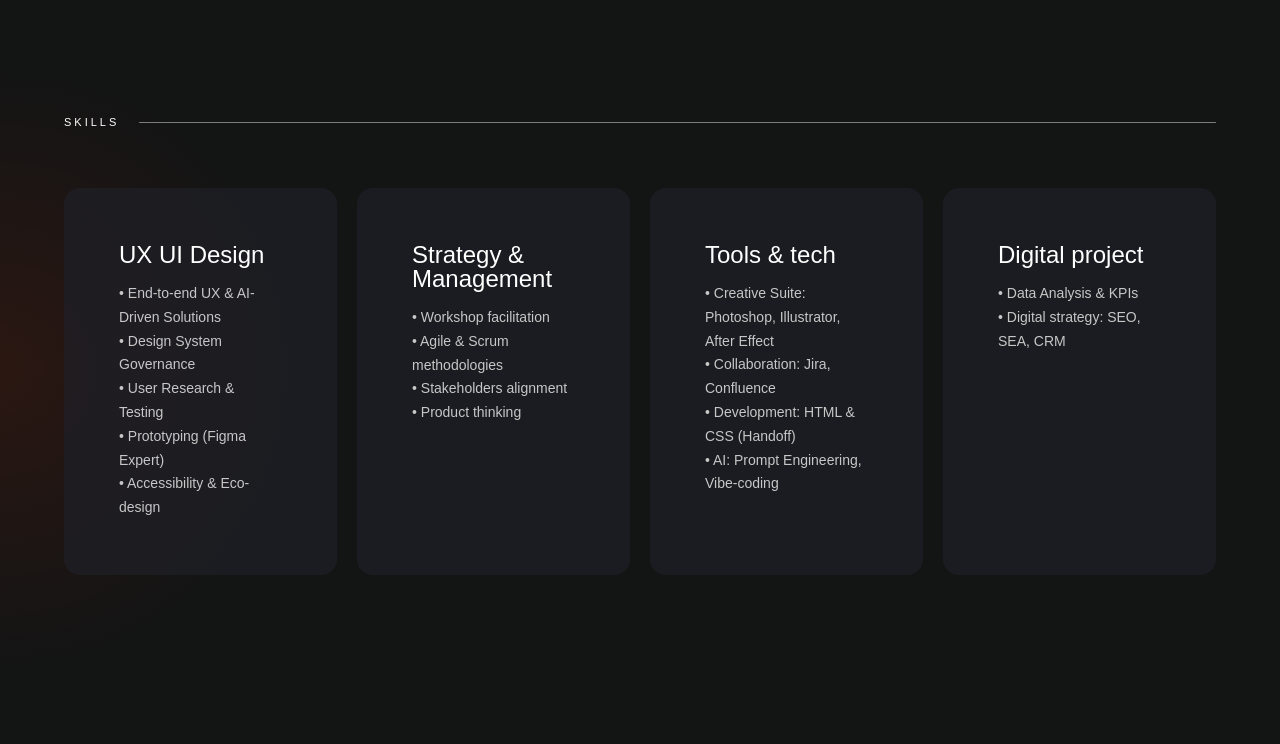
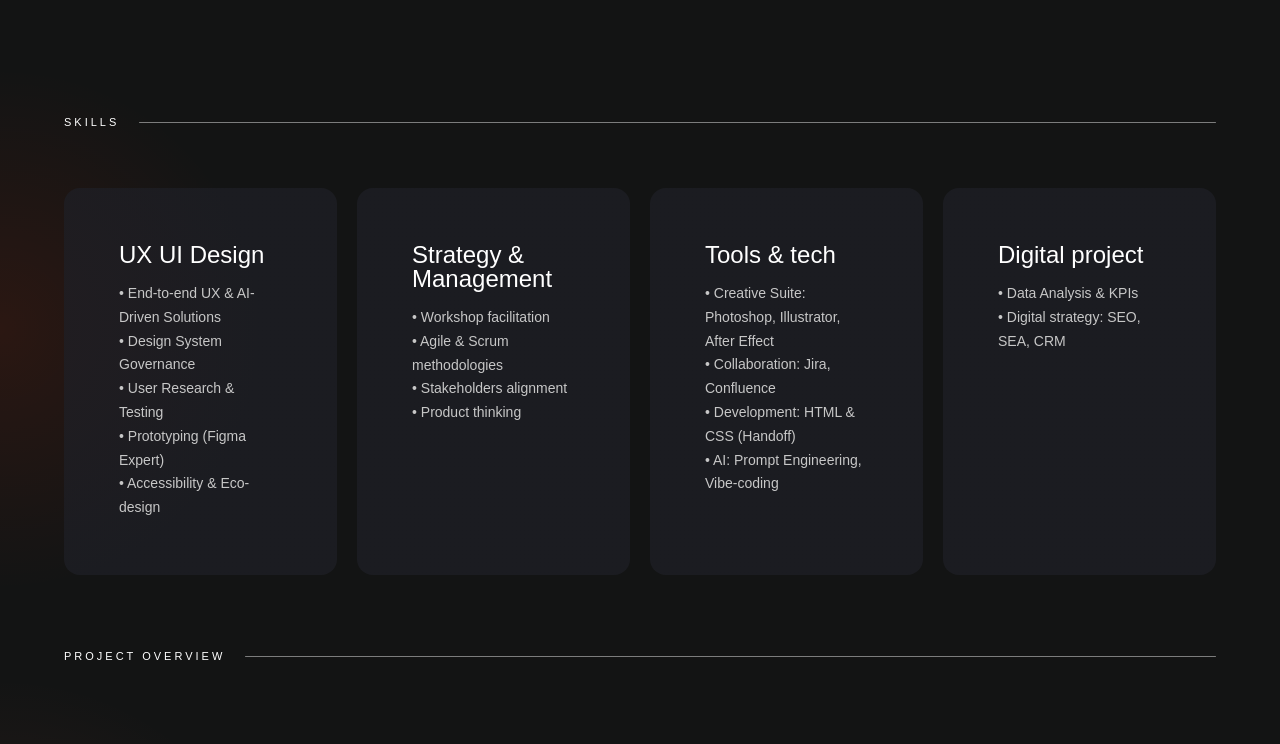
Before and after one commit to Annesoji/Portfolio-ASL, a plain HTML site: page index.html in a window 1280 px wide. Shown: the part 956-1700 px from the top of the page. Drawn offline with Linux system fonts and the light colour scheme; a web font is replaced by a local one.

Commit message:
Balance spacing around skills cards

```diff
--- a/index.html
+++ b/index.html
@@ -225,7 +225,7 @@ strong { font-weight: 600; }
   padding-bottom: 60px;
 }
 .div-block-2 { flex-shrink: 0; }
-.section-container.service { padding-top: 50px; padding-bottom: 80px; }
+.section-container.service { padding-top: 50px; padding-bottom: 0; }
 .section-container.process { padding-top: 125px; }
 .section-container.contact { padding-top: 125px; padding-bottom: 100px; }
 
@@ -1024,7 +1024,7 @@ strong { font-weight: 600; }
 <section id="Projets">
 
   <!-- Project overview tag -->
-  <div class="section-wrapper" style="padding-top:100px;">
+  <div class="section-wrapper" style="padding-top:60px;">
     <div class="section-container">
       <div class="section-tag-container" style="margin-bottom:0;">
         <div id="projects-tag-txt">PROJECT OVERVIEW</div>
```
